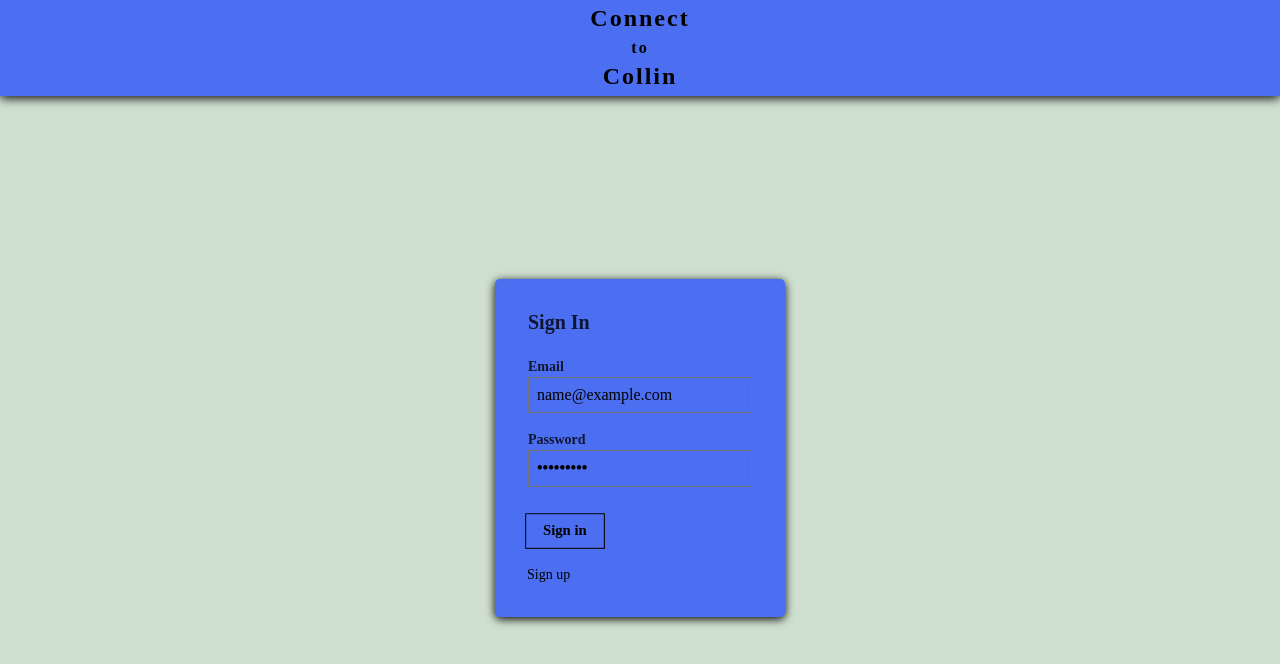
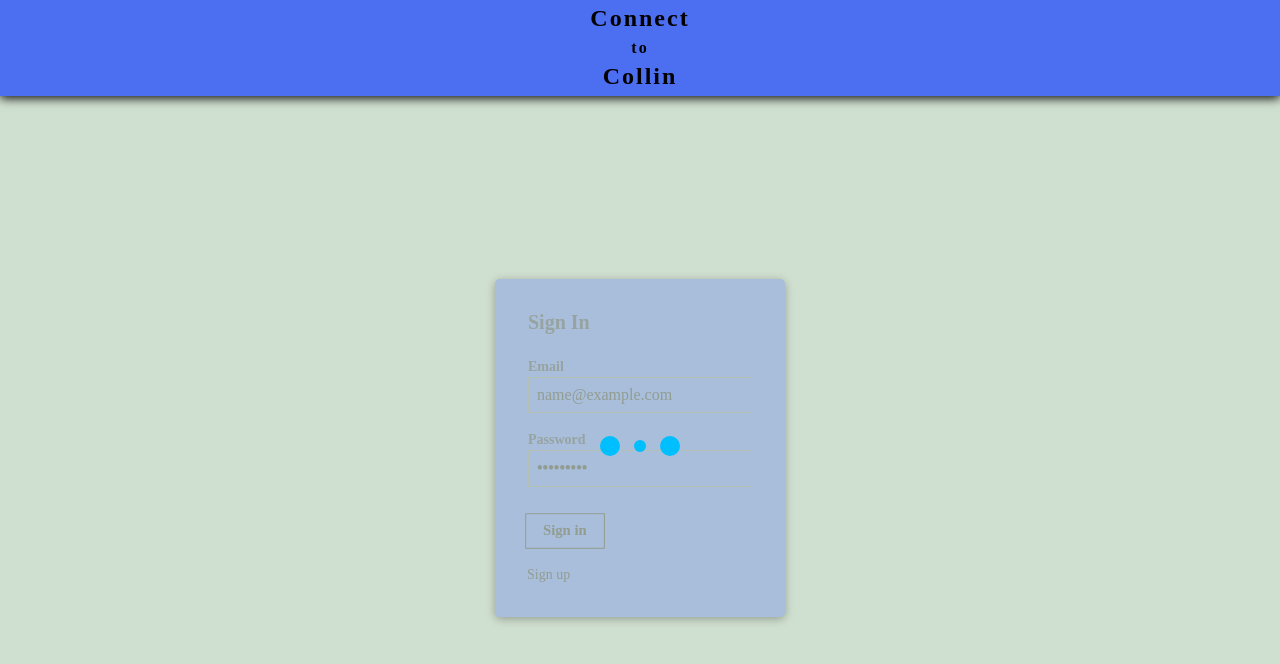
Before and after one commit to HiMyNameIsCollin/c2cChat, a React (Create React App) app in the folder client/: page / in a window 1280 px wide. Both pictures are taken after typing "name@example.com", "Sample123" into the empty fields and a click on the input "Sign in". Shown: the top 664 px of the page. Built offline with nearby package versions, Linux system fonts and the light colour scheme; no server answers.

Commit message:
Loading animation

```diff
--- a/client/package.json
+++ b/client/package.json
@@ -9,6 +9,7 @@
     "node-sass": "^4.14.1",
     "react": "^16.13.1",
     "react-dom": "^16.13.1",
+    "react-loader-spinner": "^3.1.14",
     "react-scripts": "3.4.1",
     "socket.io-client": "^2.3.0",
     "tachyons": "^4.12.0"
--- a/client/src/App.sass
+++ b/client/src/App.sass
@@ -24,6 +24,26 @@ html
   display: grid
   grid-template-rows: 12vh 1fr
   height: 100vh
+
+#loading
+  align-items: center
+  bottom: 0
+  display: flex
+  height: 88%
+  left: 0
+  justify-content: center
+  overflow: hidden
+  position: absolute
+  width: 100%
+  z-index: 1
+  &::before
+    background: $prim-clr1
+    content: ''
+    height: 100%
+    opacity: 0.7
+    position: absolute
+    width: 100%
+    z-index: -1
 
 
 #error
@@ -82,8 +102,8 @@ html
   grid-template-rows: 1fr .5fr 1fr
   grid-row: 1/2
   height: 100%
-  -web-kit-position: sticky
-  position: sticky
+  -web-kit-position: relative
+  position: relative
   z-index: 1
   span
     color: black
@@ -149,9 +169,10 @@ html
   grid-row: 1/2
   grid-column: 2/3
   overflow: auto
+  overflow-x: hidden
   div
-    -webkit-animation: slide-in-blurred-bottom 0.6s cubic-bezier(0.230, 1.000, 0.320, 1.000) both
-    animation: slide-in-blurred-bottom 0.6s cubic-bezier(0.230, 1.000, 0.320, 1.000) both
+    -webkit-animation: slide-in-right 0.5s cubic-bezier(0.250, 0.460, 0.450, 0.940) both
+    animation: slide-in-right 0.5s cubic-bezier(0.250, 0.460, 0.450, 0.940) both
     background: $prim-clr4
     border-radius: 5px
     padding: 1em 0
@@ -181,8 +202,8 @@ html
     grid-row: 3/4
     height: 100%
     padding: 0 .4em .4em .4em
-    position: sticky
-    -web-kit-position: sticky
+    position: relative
+    -web-kit-position: relative
     width: 100%
     input
       border-radius: 5px
@@ -200,8 +221,8 @@ html
   max-width: 600px
   margin: auto
   padding: 6px 0
-  -web-kit-position: sticky
-  position: sticky
+  -web-kit-position: relative
+  position: relative
   width: 100%
   z-index: 1
   p
@@ -257,10 +278,11 @@ html
   flex-direction: column
   height: 100%
   overflow: auto
+  overflow-x: hidden
   position: relative
   div
-    -webkit-animation: slide-in-blurred-bottom 0.6s cubic-bezier(0.230, 1.000, 0.320, 1.000) both
-    animation: slide-in-blurred-bottom 0.6s cubic-bezier(0.230, 1.000, 0.320, 1.000) both
+    -webkit-animation: slide-in-right 0.5s cubic-bezier(0.250, 0.460, 0.450, 0.940) both
+    animation: slide-in-right 0.5s cubic-bezier(0.250, 0.460, 0.450, 0.940) both
     align-items: center
     background: $prim-clr4
     border-radius: 5px
@@ -392,8 +414,8 @@ html
     grid-template-columns: 1fr .3fr .2fr .3fr 1fr
     grid-template-rows: 1fr
     height: 100%
-    position: sticky
-    -web-kit-position: sticky
+    position: relative
+    -web-kit-position: relative
     z-index: 1
     span
       color: black
@@ -435,8 +457,8 @@ html
     grid-template-columns: 1fr .3fr .2fr .3fr 1fr
     grid-template-rows: 1fr
     height: 100%
-    position: sticky
-    -web-kit-position: sticky
+    position: relative
+    -web-kit-position: relative
     z-index: 1
     span
       color: black
@@ -478,8 +500,8 @@ html
     grid-template-columns: 1fr .3fr .2fr .3fr 1fr
     grid-template-rows: 1fr
     height: 100%
-    position: sticky
-    -web-kit-position: sticky
+    position: relative
+    -web-kit-position: relative
     z-index: 1
     span
       color: black
--- a/client/src/AppContainer.js
+++ b/client/src/AppContainer.js
@@ -5,6 +5,7 @@ import Register from './components/Register'
 import Header from './components/Header'
 import Menu from './components/Menu'
 import socketIOClient from 'socket.io-client'
+import Loader from 'react-loader-spinner'
 
 const AppContainer = () => {
 	const [route, setRoute] = useState('login')
@@ -15,7 +16,7 @@ const AppContainer = () => {
 	const [loggedIn, setloggedIn] = useState(undefined)
 	const [socket, setSocket] = useState(undefined)
 	const [room, setRoom] = useState(undefined)
-
+	const [loading, setLoading] = useState(false)
 
 /* SET SOCKET AFTER LOGIN*/
 	useEffect(() => {
@@ -45,6 +46,7 @@ const AppContainer = () => {
 	useEffect(() => {
 		if(socket !== undefined){
 			socket.on('userConnected', payload => {
+				setLoading(false)
 				setOnlineUsers(previous => previous = payload.onlineUsers)
 				let rooms = []
 				payload.rooms.forEach((r, i) => {
@@ -88,6 +90,13 @@ const AppContainer = () => {
 	return(
 		<div id="appContainer">
 		{
+			loading === true ?
+			<div id='loading'>
+				<Loader type="ThreeDots" color="#00BFFF" height={80} width={80} />
+	        </div> :
+			null
+		}
+		{
 			error !== undefined ?
 			<div onClick={() => {
 				document.getElementById('errorCard').style.animation = 'slide-out-left 0.5s cubic-bezier(0.550, 0.085, 0.680, 0.530) both'
@@ -100,7 +109,7 @@ const AppContainer = () => {
 			<Header loggedIn={loggedIn} route={route} setRoute={setRoute} room={room} setRoom={setRoom} />
 		{
 			route === 'login' ?
-			<Login setRoute={setRoute} setError={setError} setloggedIn={setloggedIn} setUserRooms={setUserRooms}/> :
+			<Login setRoute={setRoute} setError={setError} setLoading={setLoading} setloggedIn={setloggedIn} setUserRooms={setUserRooms}/> :
 			route === 'register' ?
 			<Register setRoute={setRoute} setError={setError}/> :
 			route === 'main' && userRooms.length !== 0 ?
--- a/client/src/components/Login.js
+++ b/client/src/components/Login.js
@@ -1,6 +1,6 @@
 import React, {useState} from 'react'
 
-const Login = ({setRoute, setError, setloggedIn, setUserRooms}) => {
+const Login = ({setRoute, setError, setLoading, setloggedIn, setUserRooms}) => {
 
 	const [emailInput, setEmail] = useState('')
 	const [passwordInput, setPassword] = useState('')
@@ -9,6 +9,7 @@ const Login = ({setRoute, setError, setloggedIn, setUserRooms}) => {
 		e.preventDefault()
 		if(passwordInput.length > 5) {
 			if(emailInput.length > 5){
+				setLoading(true)
 				fetch('https://connect2collin.herokuapp.com/login', {
 					method: 'post',
 					headers: {'Content-Type' : 'application/json'},
```
Also changed, not shown: client/src/assets/spinner.gif (added), 1 other file (tests, documents, lock files or other folders).
